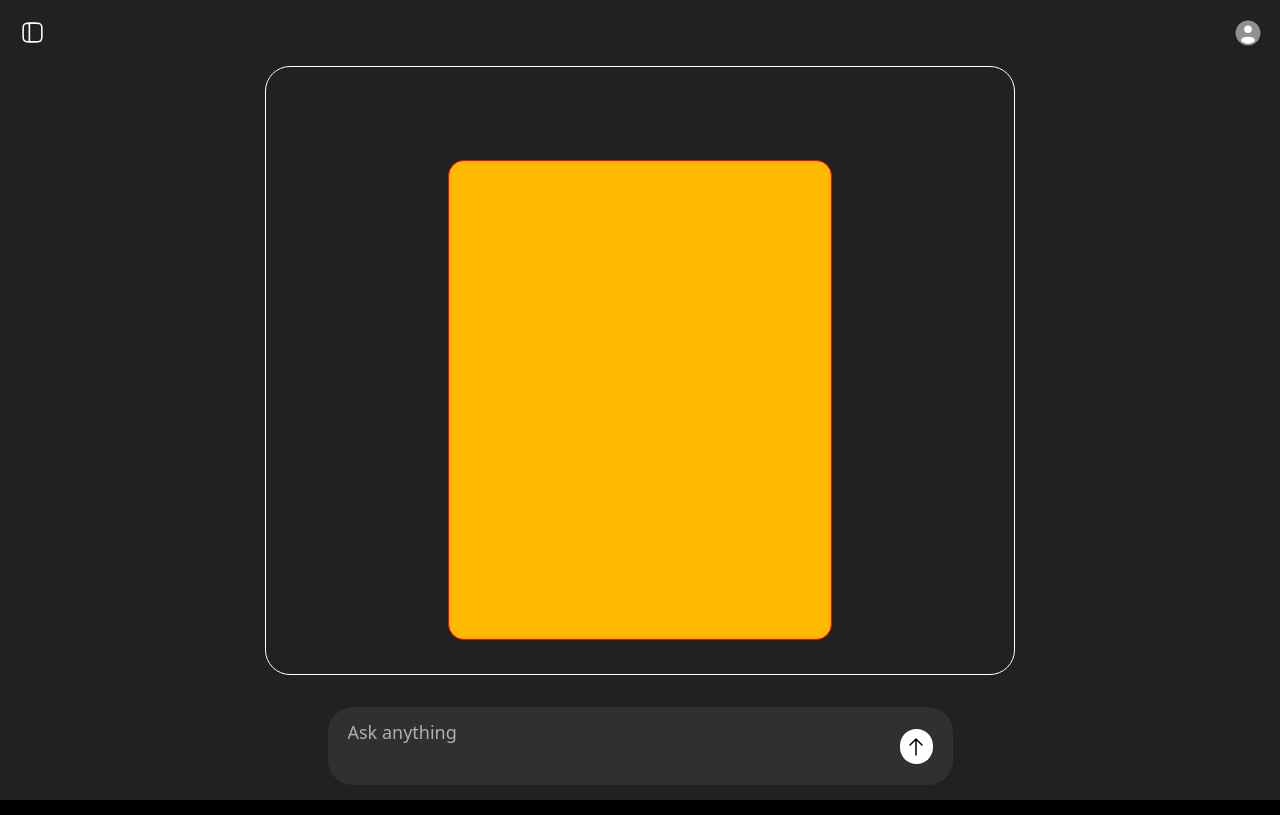
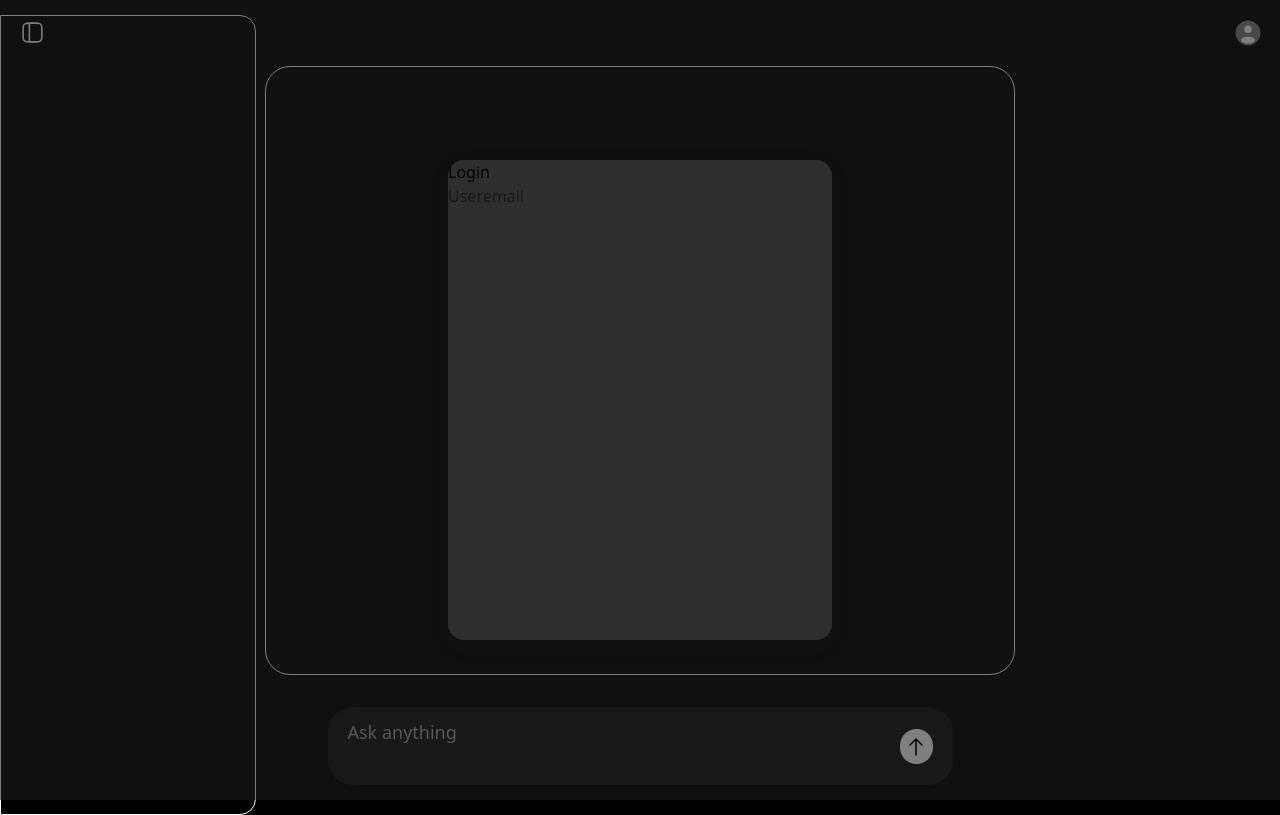
Before and after one commit to MehtaAum/chat-bot, a website: page index.html in a window 1280 px wide. Both pictures are taken after a click on the element 1247 px from the left and 32 px from the top of the page. Drawn offline with Linux system fonts and the light colour scheme.

Commit message:
resolve issue

```diff
--- a/index.html
+++ b/index.html
@@ -52,11 +52,25 @@ chat bot
     </div>
 
 
+
     <!-- profile -->
-      <div class="profile absolute bg-amber-400 top-[20vh] w-[30vw] h-[60vh] rounded-2xl border border-[red]"></div>
+    <div class="overlay hidden fixed inset-0 bg-black opacity-50 z-40"></div>
+
+    <div class="profile absolute bg-[#2e2f2e] top-[20vh] w-[30vw] h-[60vh] rounded-2xl z-50">
+
+
+
+    </div>
     <!-- profile -->
 
+   <!-- history -->
+    <div class="history w-[20vw]  absolute left-0 z-20 h-[100vh] border border-white rounded-tr-2xl rounded-br-2xl"></div>
+   <!-- history -->
+
+
 </div>
+
+
 
 
 </body>
--- a/input.css
+++ b/input.css
@@ -29,3 +29,8 @@
 }
 
 /* scrollbar */
+
+.profile {
+  transition: 0.2s;
+box-shadow: rgba(104, 103, 103, 0.05) 0px 6px 24px 0px, rgba(0, 0, 0, 0.08) 0px 0px 0px 1px;
+}
--- a/script.js
+++ b/script.js
@@ -1,10 +1,11 @@
-// let body = document.querySelector(".body");
 let search = document.querySelector(".search");
 let enterIcon = document.querySelector(".enter-icon");
 let interaction = document.querySelector(".interaction");
 let userIcon = document.querySelector(".user-icon");
 let sideBar = document.querySelector(".sidebar-icon");
 let profile = document.querySelector(".profile");
+let overlay = document.querySelector(".overlay")
+let history = document.querySelector(".history")
 
 
 let chatData = {
@@ -126,14 +127,51 @@ enterIcon.addEventListener("click", handleSend);
 
 
 //profile-icon
+
+let flag = true
+
 profile.style.opacity = "0"
+
 userIcon.addEventListener("click" , function(e){
   e.stopPropagation()
-  profile.style.opacity = "1"
+
+  if(flag){
+    profile.style.opacity = "1"
+    overlay.classList.remove("hidden")
+    flag = false
+  }
+  else{
+    profile.style.opacity = "0"
+    overlay.classList.add("hidden")
+    flag = true
+  }
+
+  profile.innerHTML = `
+
+    <h1>Login</h1>
+    <input type="email" placeholder="Useremail" id="enteredUserEmailID" />
+
+
+  `
 
 })
 
-document.addEventListener("click" , function () {
-  profile.style.opacity = "0"
+  document.addEventListener("click" , function () {
+    profile.style.opacity = "0"
+    overlay.classList.add("hidden")
+    flag = true
+  })
+
+profile.addEventListener("click" , function (e) {
+    e.stopPropagation();
 })
+
+
+
 //profile-icon
+
+
+
+//history-icon
+
+//history-icon
```
Also changed, not shown: output.css.
